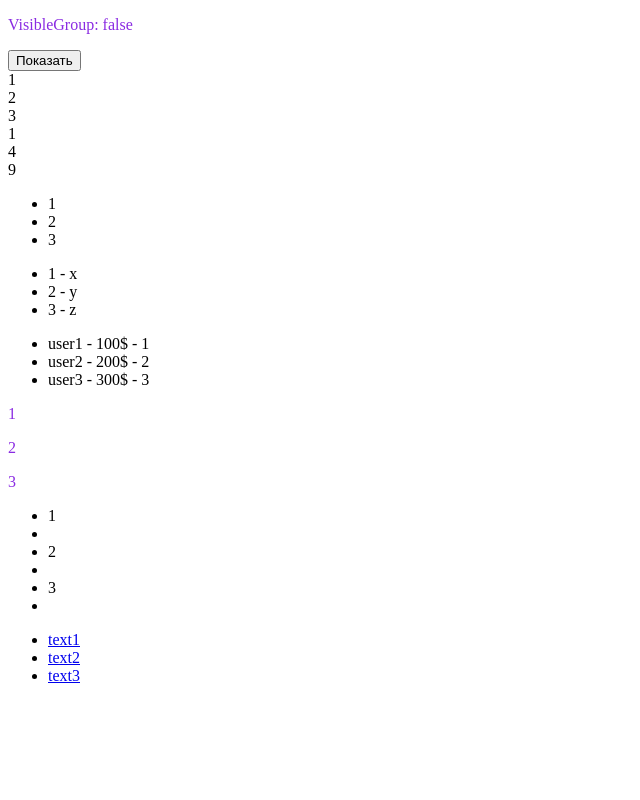
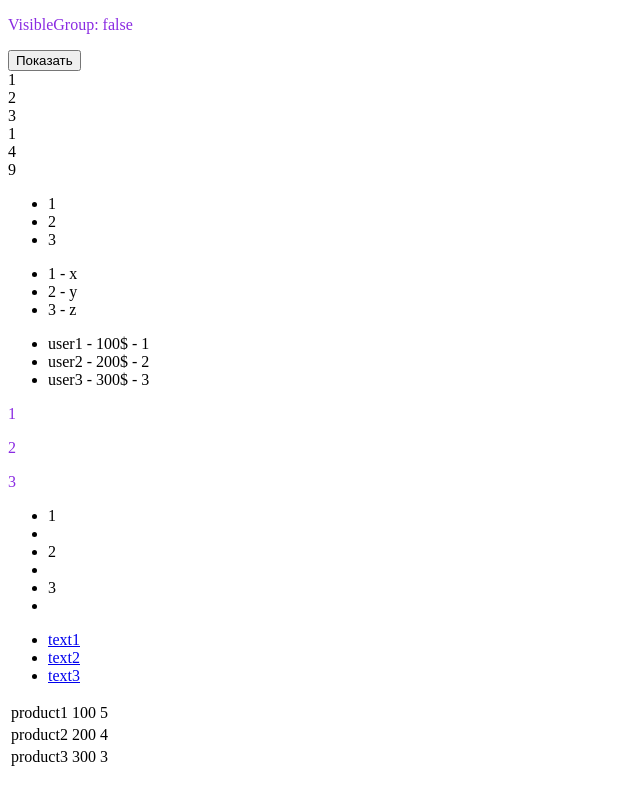
Before and after one commit to WbDmitry/vue3-training, a Vue app: page / in a window 1280 px wide. Shown: the whole page, without its empty margins (0-640 px from the left). Built offline with nearby package versions, Linux system fonts and the light colour scheme.

Commit message:
Вывел отображение элементов объекта из массива в таблицу

```diff
--- a/src/App.vue
+++ b/src/App.vue
@@ -28,6 +28,23 @@
 				{ href: '1.html', text: 'text1' },
 				{ href: '2.html', text: 'text2' },
 				{ href: '3.html', text: 'text3' },
+			],
+			products: [
+				{
+					name: 'product1',
+					price: 100,
+					quantity: 5
+				},
+				{
+					name: 'product2',
+					price: 200,
+					quantity: 4
+				},
+				{
+					name: 'product3',
+					price: 300,
+					quantity: 3
+				},
 			]
 		}
 	},
@@ -206,6 +223,13 @@
 		</li>
 	</ul>
 
+	<table>
+		<tr v-for="items in products">
+			<td>{{ items.name }}</td>
+			<td>{{ items.price }}</td>
+			<td>{{ items.quantity }}</td>
+		</tr>
+	</table>
 </template>
 
 <style>
```
